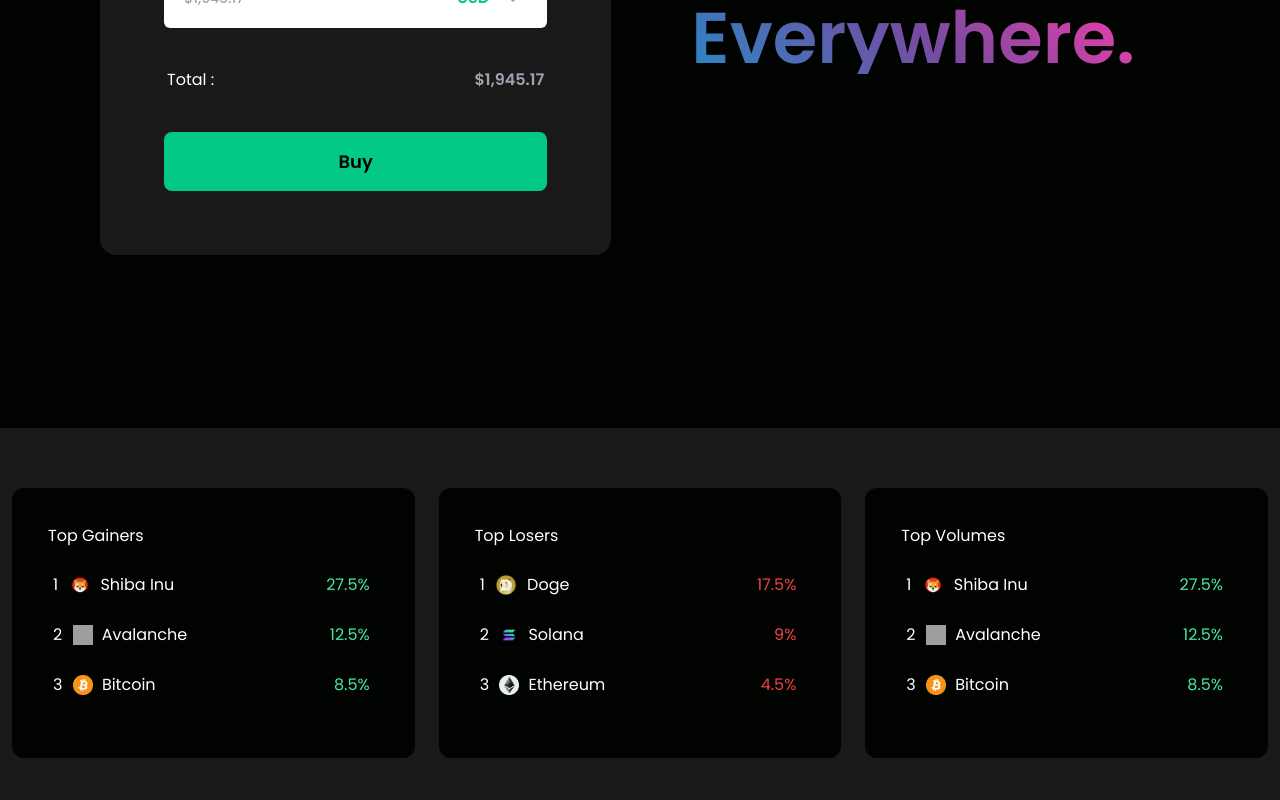
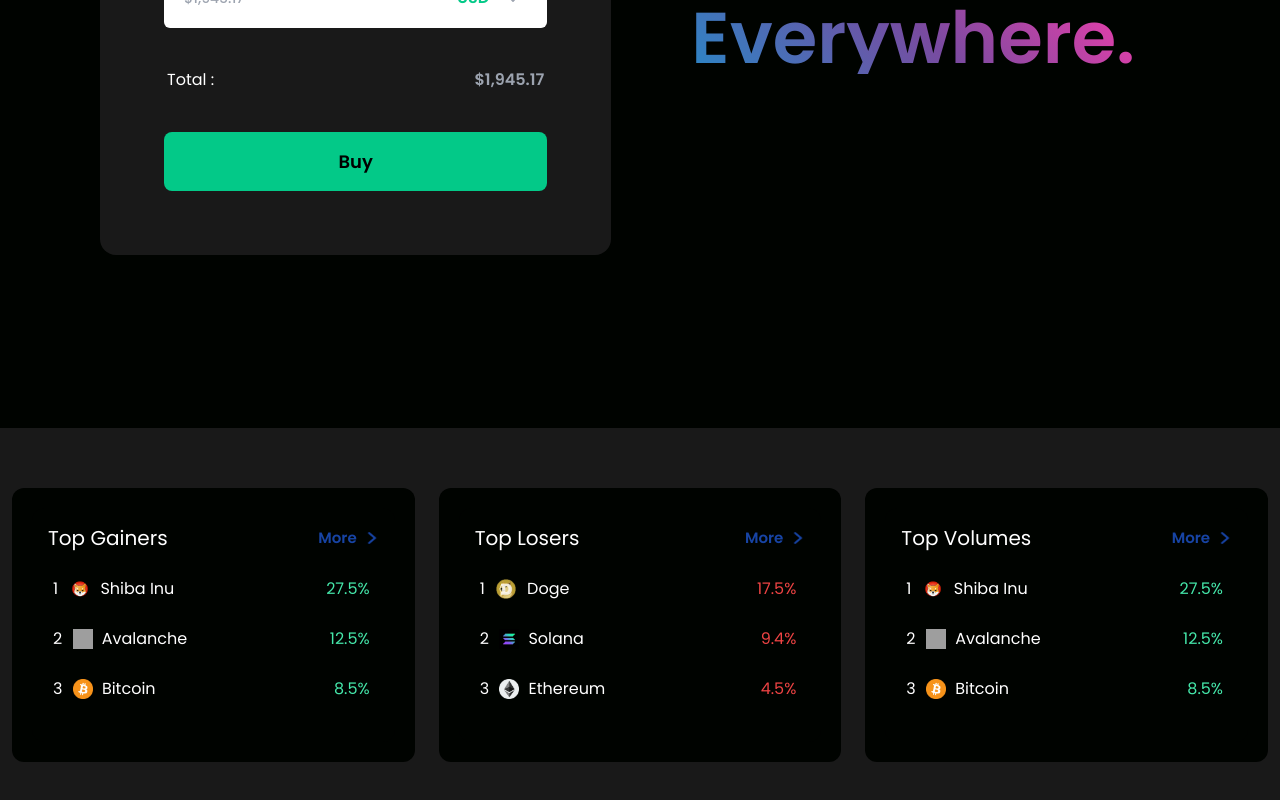
Before and after one commit to DennisJoelW/first_tailwind, a React (Create React App) app: page / in a window 1280 px wide. Shown: the part 2092-2892 px from the top of the page. Built offline with nearby package versions, Linux system fonts and the light colour scheme; grey boxes are pictures that could not be loaded.

Commit message:
Added more > on the categories

```diff
--- a/src/components/CryptoTop.jsx
+++ b/src/components/CryptoTop.jsx
@@ -5,6 +5,7 @@
 import sol_icon from "../assets/sol.png"
 import eth_icon from "../assets/eth.png"
 import doge_icon from "../assets/doge.png"
+import arrow from "../assets/right-arrow.png"
 
 const CryptoTop = () => {
 
@@ -51,7 +52,7 @@
             id : 2,
             coinImage : sol_icon,
             coinName : "Solana",
-            coinPump : "9%"
+            coinPump : "9.4%"
         },
         {
             id : 3,
@@ -65,7 +66,17 @@
     function TopCategories(props){
         return(
         <div className=' m-1 p-4 bg-[#000300] rounded-xl'>
-            <h4>{props.categories}</h4>
+
+            <div className=' flex flex-row justify-between'>
+                <h4 className=' text-xl'>{props.categories}</h4>
+
+                <div className=' flex flex-row items-center cursor-pointer'>
+                    <p className=' text-[15px] mr-2 text-[#1744A4] font-semibold'>More</p>
+                    <img src={arrow} className=' w-[14px] h-[12px]' alt="" />
+                </div>
+
+            </div>
+
 
                 {props.data && props.data.map(token => (<TopCoin token={token} textColor={props.textColor2} />))}
         </div>
@@ -104,6 +115,7 @@
                 </div>
             </div>
 
+
         </div>
     </div>
   )
```
Also changed, not shown: src/assets/right-arrow.png (added).
